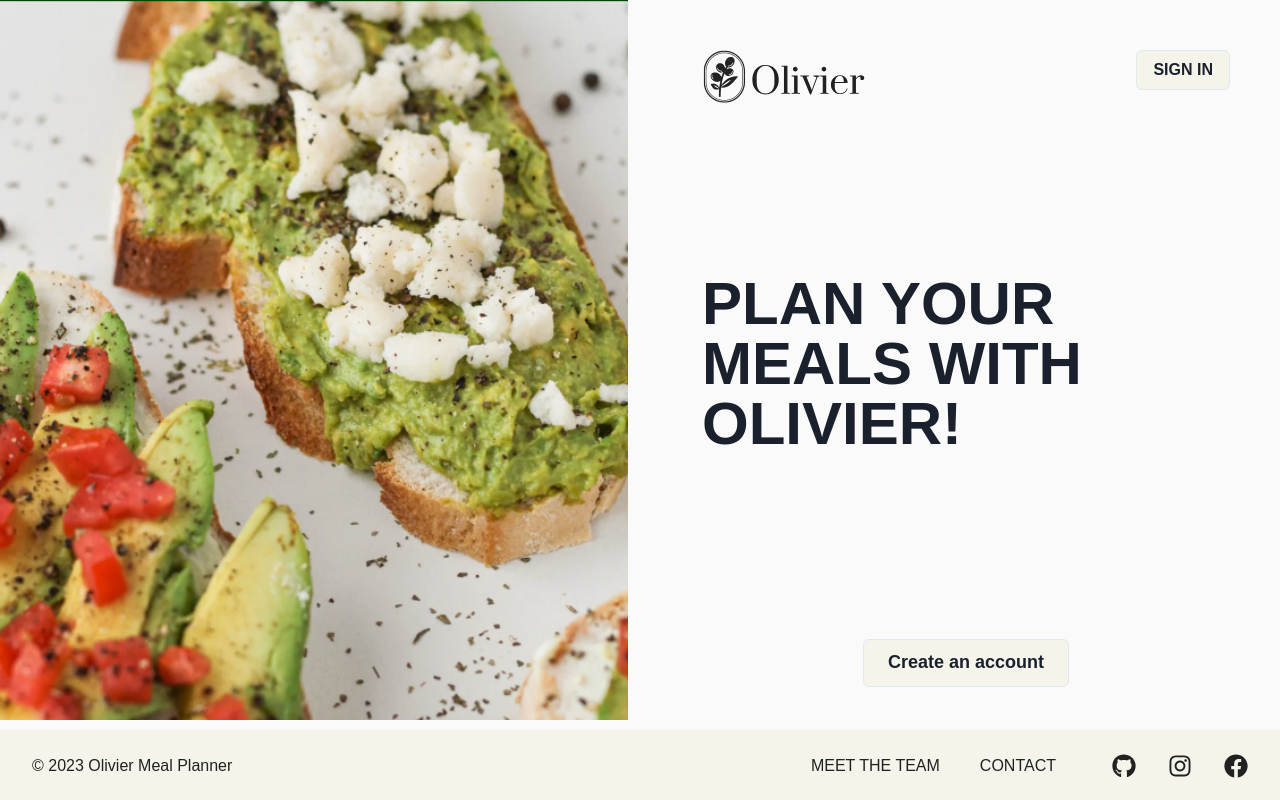
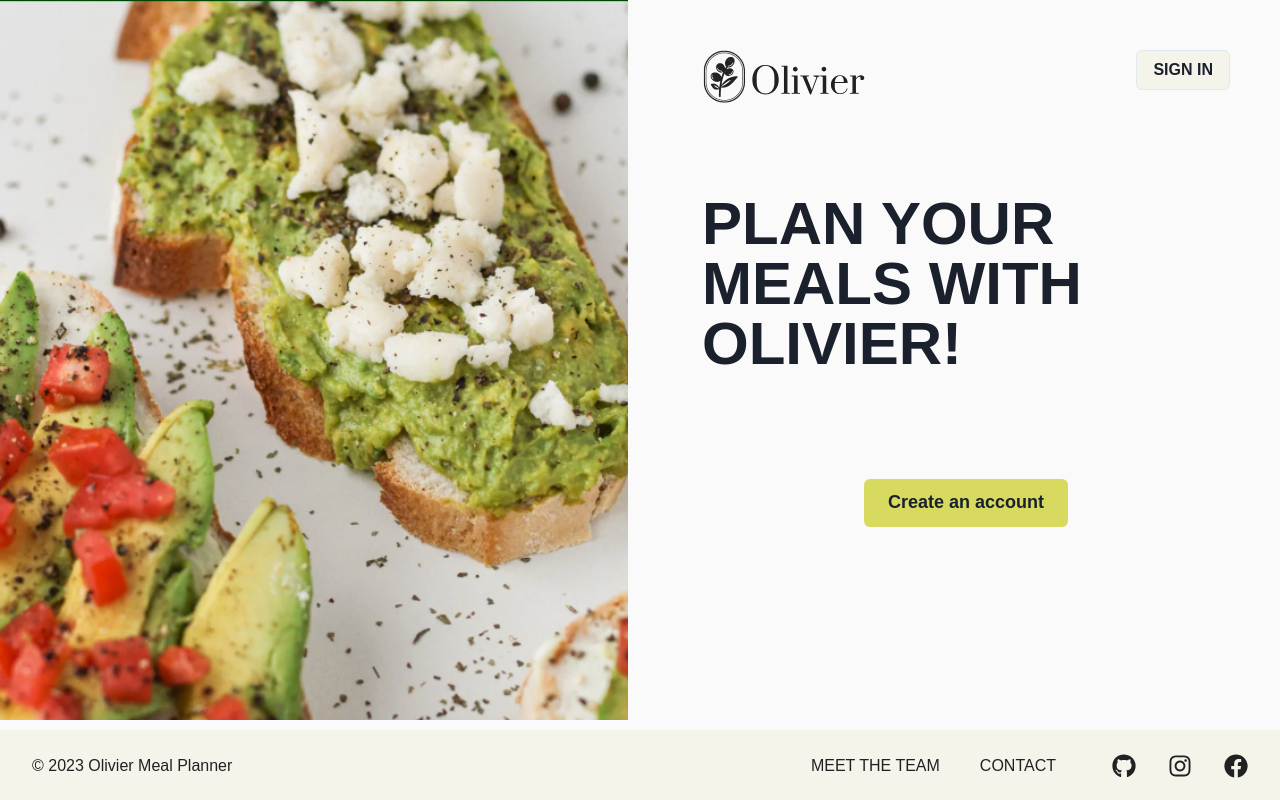
Before and after one commit to Code-the-Dream-School/dd-prac-team1-front, a React (Create React App) app: page / in a window 1280 px wide. Built offline with nearby package versions, Linux system fonts and the light colour scheme.

Commit message:
added social links

```diff
--- a/src/components/Layout/Contact.tsx
+++ b/src/components/Layout/Contact.tsx
@@ -22,7 +22,7 @@ const Contact = () => {
       <GridItem
         colSpan={1}
         w="100%"
-        h="90vh"
+        h="70vh"
         padding="50"
         display="flex"
         flexDirection="column">
@@ -34,7 +34,7 @@ const Contact = () => {
                 direction={["column"]}
                 spacing="6px">
                 <Box>
-                  <Heading size="md">Contact</Heading>
+                  <Heading>Contact</Heading>
                   <Text pt="2" fontSize="sm">
                     Hi there! Thanks for visiting Olivier. If you have another
                     question (or just want to say hello!) please feel free to
--- a/src/components/Layout/Footer.tsx
+++ b/src/components/Layout/Footer.tsx
@@ -71,7 +71,7 @@ const Footer = () => {
             />
             <IconButton
               as="a"
-              href="https://www.facebook.com/your-username"
+              href="https://www.facebook.com/profile.php?id=61550038485390"
               target="_blank"
               aria-label="Facebook"
               icon={<FaFacebook />}
--- a/src/components/Layout/Home.tsx
+++ b/src/components/Layout/Home.tsx
@@ -25,7 +25,7 @@ const Home = () => {
       <GridItem
         colSpan={1}
         w="100%"
-        h="90vh"
+        h="70vh"
         padding="50"
         display="flex"
         flexDirection="column">
@@ -44,7 +44,7 @@ const Home = () => {
         </Flex>
         <Center>
           <Flex h="30%">
-            <Button variant="outline" size="lg">
+            <Button variant="solid" size="lg">
               <Link as={RouterLink} to="/register">
                 Create an account
               </Link>
--- a/src/index.tsx
+++ b/src/index.tsx
@@ -37,11 +37,14 @@ root.render(
               <Route path="/ai-recipe" element={<SearchAI />} />
               <Route path="/manual-recipe" element={<RecipeManual />} />
               <Route path="/saved-recipes" element={<SavedRecipes />} />
-            <Route path="/saved-recipes/:slug" element={<SingleRecipePage />} />
-            <Route path="/team" element={<OurTeam />} />
+              <Route
+                path="/saved-recipes/:slug"
+                element={<SingleRecipePage />}
+              />
               <Route path="/edit/:slug" element={<EditRecipe />} />
               <Route path="/planner" element={<Planner />} />
               <Route path="/shopping-list" element={<ShoppingList />} />
+              <Route path="/team" element={<OurTeam />} />
               <Route path="/contact" element={<Contact />} />
             </Route>
             <Route path="/404" element={<NotFound />} />
```
Lines whose indentation alone changed are shown as unchanged.
